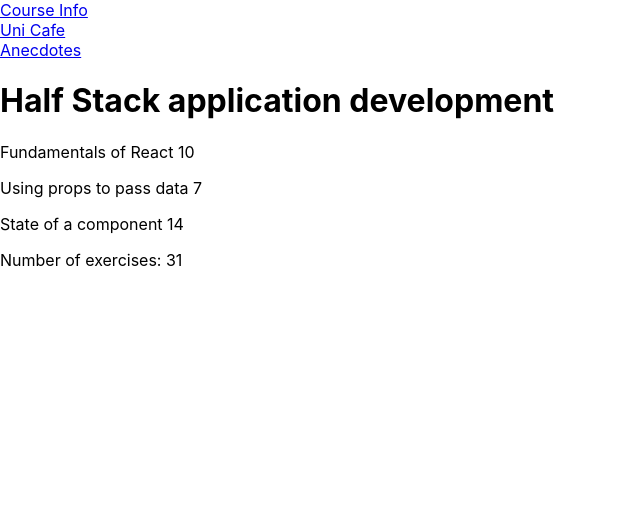
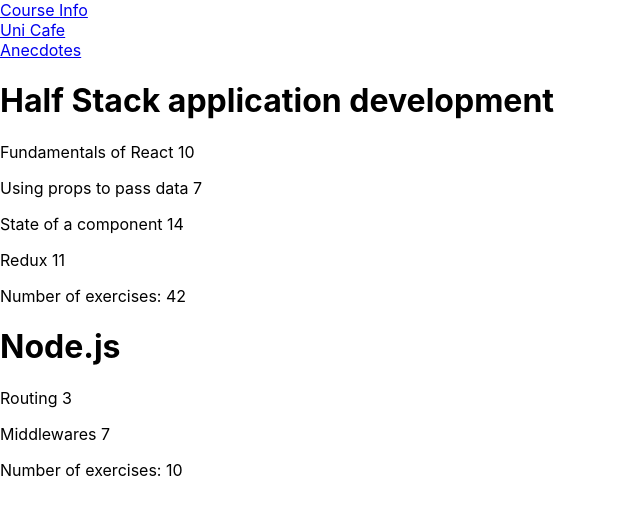
Before and after one commit to SomeDer/fullstackopen, a React (Create React App) app: page /CourseInfo in a window 1280 px wide. Shown: the top 514 px of the page, without its empty margins (0-640 px from the left). Built offline with nearby package versions, Linux system fonts and the light colour scheme.

Commit message:
Communicating with server (2a)

```diff
--- a/src/App.js
+++ b/src/App.js
@@ -1,6 +1,6 @@
 import React from 'react';
 import './App.css';
-import CourseInfo from './courseinfo/CourseInfo';
+import CourseInfo from './courseinfo';
 import Anecdotes from './anecdotes/Anecdotes';
 import { BrowserRouter, Route } from "react-router-dom";
 import UniCafe from './unicafe/UniCafe';
--- a/src/courseinfo/Content.js
+++ b/src/courseinfo/Content.js
@@ -1,12 +1,13 @@
 import React from "react";
 import Part from './Part';
+import courses from './courses';
 
-const Content = props => {
+const Content = ({courseParts}) => {
   return (
     <div>
-      <Part name={props.name1} numberOfExercises={props.exercises1} />
-      <Part name={props.name2} numberOfExercises={props.exercises2} />
-      <Part name={props.name3} numberOfExercises={props.exercises3} />
+      {courseParts.map(({name, exercises}) => (
+      <Part {...{name, exercises}} />
+      ))}
     </div>
   );
 }
--- a/src/courseinfo/CourseInfo.js
+++ b/src/courseinfo/CourseInfo.js
@@ -1,20 +1,18 @@
 import React from "react";
-import Header from './Header';
-import Total from './Total';
-import Content from './Content';
+import Header from "./Header";
+import Total from "./Total";
+import Content from "./Content";
 
-const CourseInfo = () => {
-  const course = "Half Stack application development";
-  const exercises1 = 10;
-  const exercises2 = 7;
-  const exercises3 = 14;
+const CourseInfo = ({course}) => {
+  const totalExercises = course
+    .parts
+    .map(({exercises}) => exercises)
+    .reduce((x, y) => x + y);
   return (
     <div>
-      <Header courseName={course} />
-      <Content name1="Fundamentals of React" exercises1={exercises1} />
-      <Content name2="Using props to pass data" exercises2={exercises2} />
-      <Content name3="State of a component" exercises3={exercises3} />
-      <Total {...{exercises1, exercises2, exercises3}} />
+      <Header courseName={course.name} />
+      <Content courseParts={course.parts}/>
+      <Total exercises={totalExercises} />
     </div>
   );
 };
--- a/src/courseinfo/Part.js
+++ b/src/courseinfo/Part.js
@@ -2,7 +2,7 @@ import React from "react";
 
 const Part = props => {
   return (
-    <p>{props.name} {props.numberOfExercises}</p>
+    <p>{props.name} {props.exercises}</p>
   );
 };
 
--- a/src/courseinfo/Total.js
+++ b/src/courseinfo/Total.js
@@ -4,8 +4,7 @@ import React from "react";
 const Total = props => {
   return 	(
     <p>
-      Number of exercises:&nbsp;
-      {props.exercises1 + props.exercises2 + props.exercises3}
+      Number of exercises: {props.exercises}
     </p>
   );
 };
--- /dev/null
+++ b/src/courseinfo/courses.js
@@ -0,0 +1,46 @@
+const courses = [
+  {
+    name: 'Half Stack application development',
+    id: 1,
+    parts: [
+      {
+        name: 'Fundamentals of React',
+        exercises: 10,
+        id: 1
+      },
+      {
+        name: 'Using props to pass data',
+        exercises: 7,
+        id: 2
+      },
+      {
+        name: 'State of a component',
+        exercises: 14,
+        id: 3
+      },
+      {
+        name: 'Redux',
+        exercises: 11,
+        id: 4
+      }
+    ]
+  },
+  {
+    name: 'Node.js',
+    id: 2,
+    parts: [
+      {
+        name: 'Routing',
+        exercises: 3,
+        id: 1
+      },
+      {
+        name: 'Middlewares',
+        exercises: 7,
+        id: 2
+      }
+    ]
+  }
+];
+
+export default courses;
--- /dev/null
+++ b/src/courseinfo/index.js
@@ -0,0 +1,9 @@
+import React from "react";
+import CourseInfo from './CourseInfo';
+import courses from './courses';
+
+const AllCourses = () => {
+  return courses.map(c => <CourseInfo course={c}/>);
+}
+
+export default AllCourses;
```
